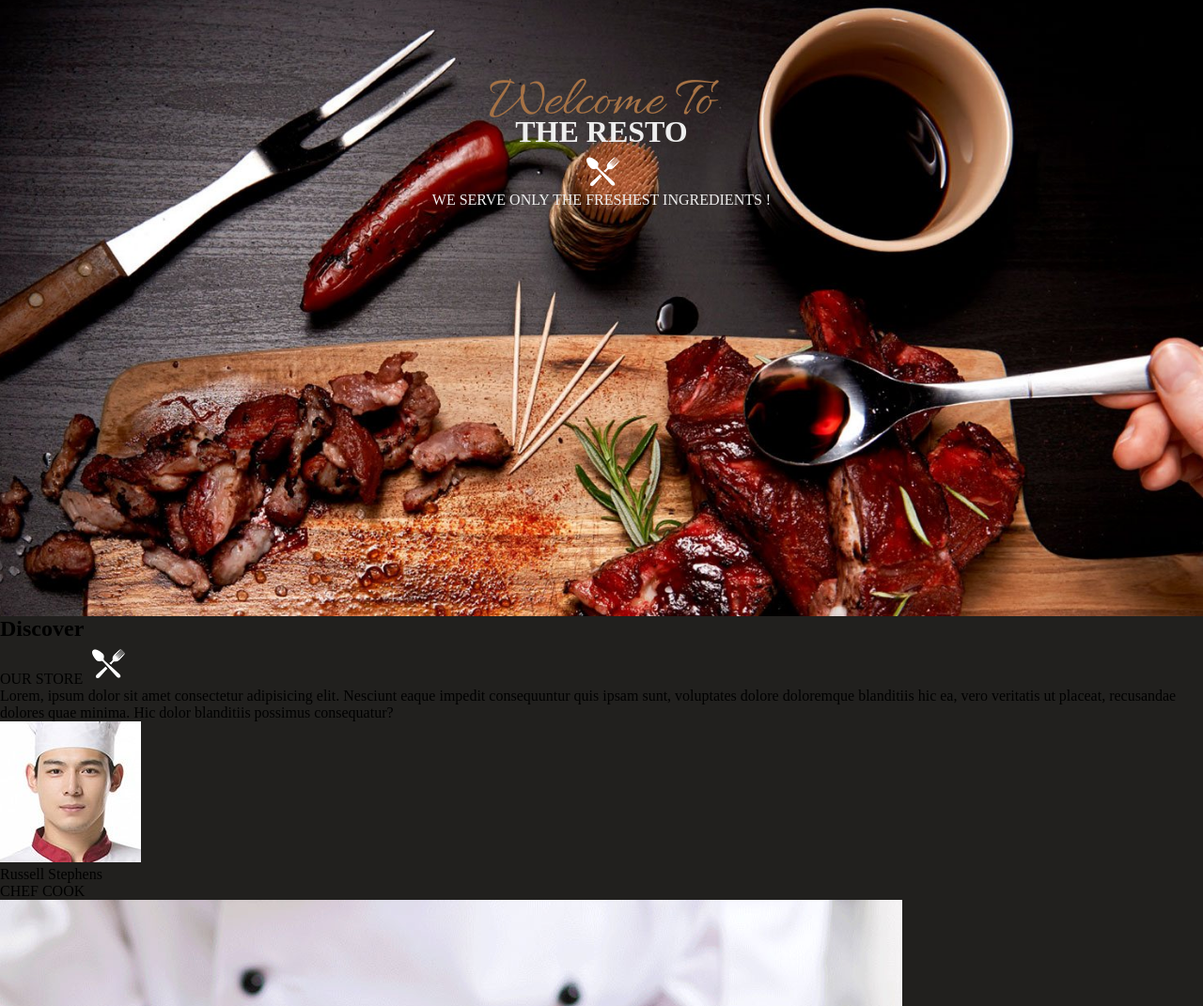
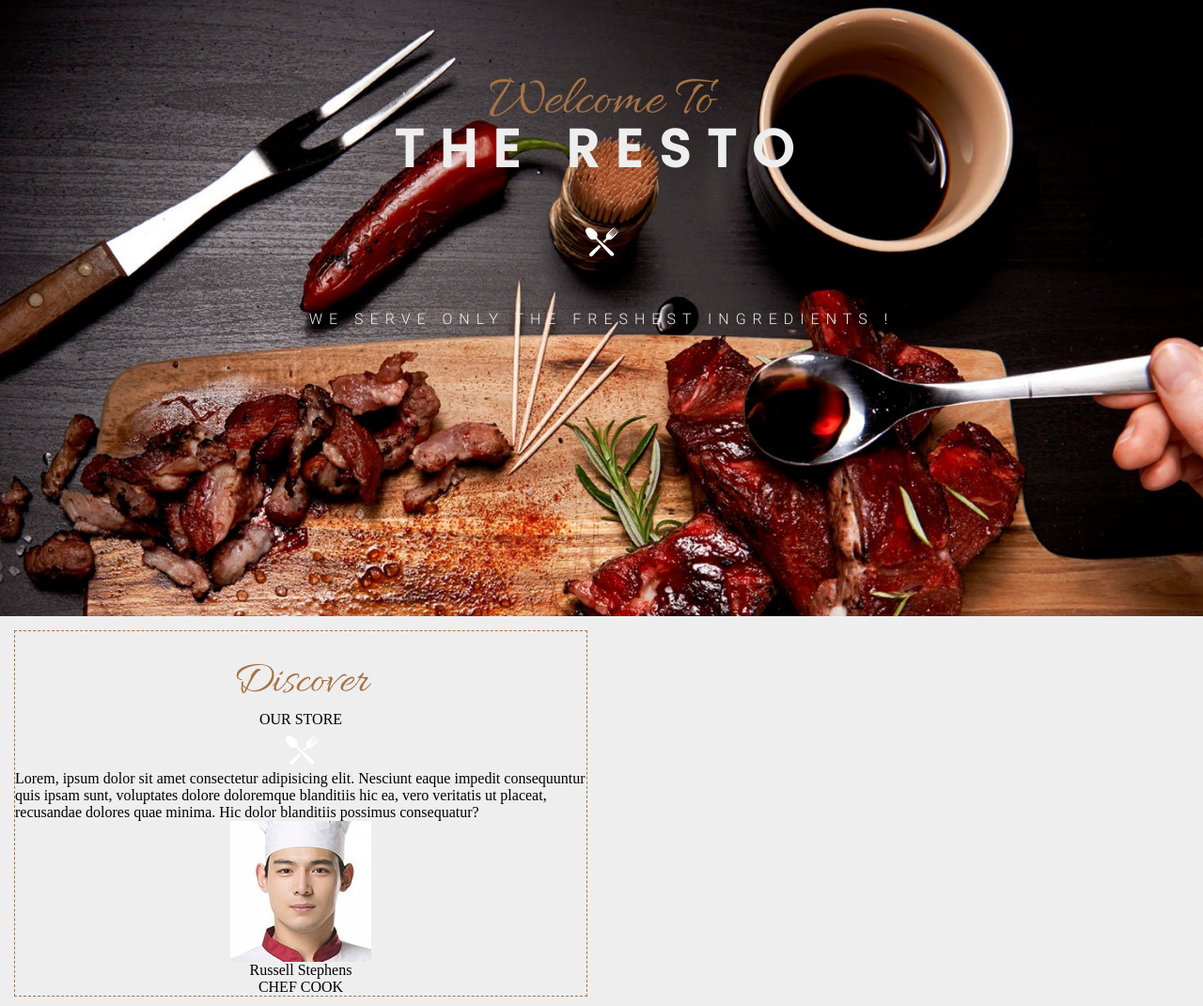
Before and after one commit to Thibaud-Stanislas/tp-ultime, a plain HTML site: page index.html in a window 1280 px wide. Shown: the part 144-1215 px from the top of the page at 94% size. Drawn offline with Linux system fonts and the light colour scheme.

Commit message:
version5

```diff
--- a/assets/style/leyouts/_header.scss
+++ b/assets/style/leyouts/_header.scss
@@ -38,7 +38,7 @@ header{
         display: flex;
         flex-direction: column;
         align-items: center;
-        margin-top: -315px;
+        margin-top: -188px;
 
         span{
            font-family: $font1;
@@ -48,7 +48,18 @@ header{
            font-weight: 100;
         }
         h1{
-            margin-top: -25px;
+            margin-top: -30px;
+            padding-bottom: 33px;
+            letter-spacing: 17px;
+            font-size: 56px;
+            font-family: $font2;
+        }
+        img{
+            padding-bottom: 51px;
+        }
+        p{
+            letter-spacing: 7px;
+            font-family: $font3;
         }
     }
    }
--- a/assets/style/leyouts/_section1.scss
+++ b/assets/style/leyouts/_section1.scss
@@ -0,0 +1,22 @@
+#section1{
+    display: grid;
+    grid-template-columns: 50% 50%;
+    background: $white;
+
+    #sec1-right{
+        display: flex;
+        flex-direction: column;
+        align-items: center;
+        margin: 15px;
+        border: dashed 1px $color1;
+
+        h2{
+            margin-top: 25px;
+            font-family: $font1;
+            color: $color1;
+            font-size: 48px;
+            font-weight: 500;
+        }
+
+    }
+}
--- a/index.html
+++ b/index.html
@@ -48,7 +48,7 @@
 
     <main>
         <section id="section1">
-            <div id="right">
+            <div id="sec1-right">
                 <h2>Discover</h2>
                 <span>OUR STORE</span>
                 <img src="./assets/img/ic-plate-big.png" alt=" logo cuillère, fourchette">
@@ -59,8 +59,8 @@
                 <p>Russell Stephens</p>
                 <span>CHEF COOK</span>
             </div>
-            <div id="left">
-                <img src="./assets/img/store-01.jpg" alt="cuisine gastronomique">
+            <div id="sec1-left">
+
             </div>
         </section>
 
```
Also changed, not shown: assets/style/index.css, 1 other file.
